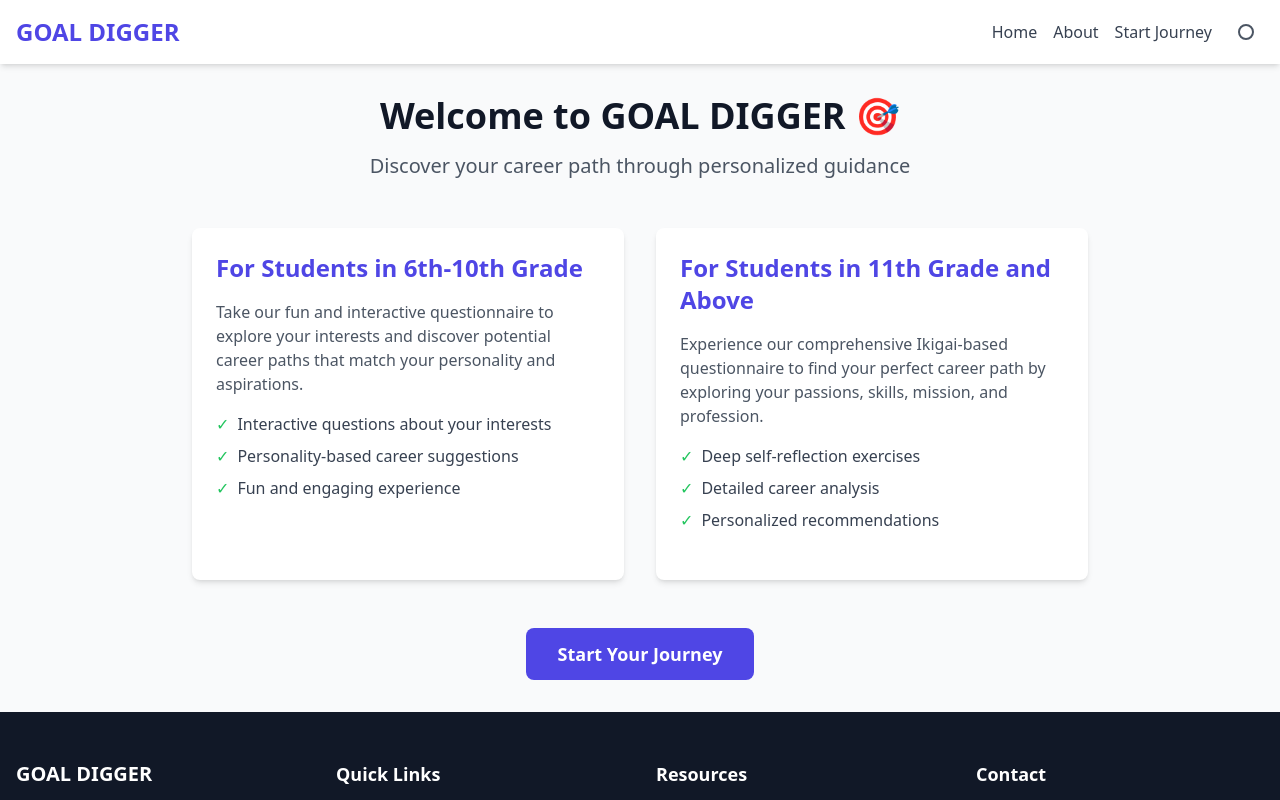
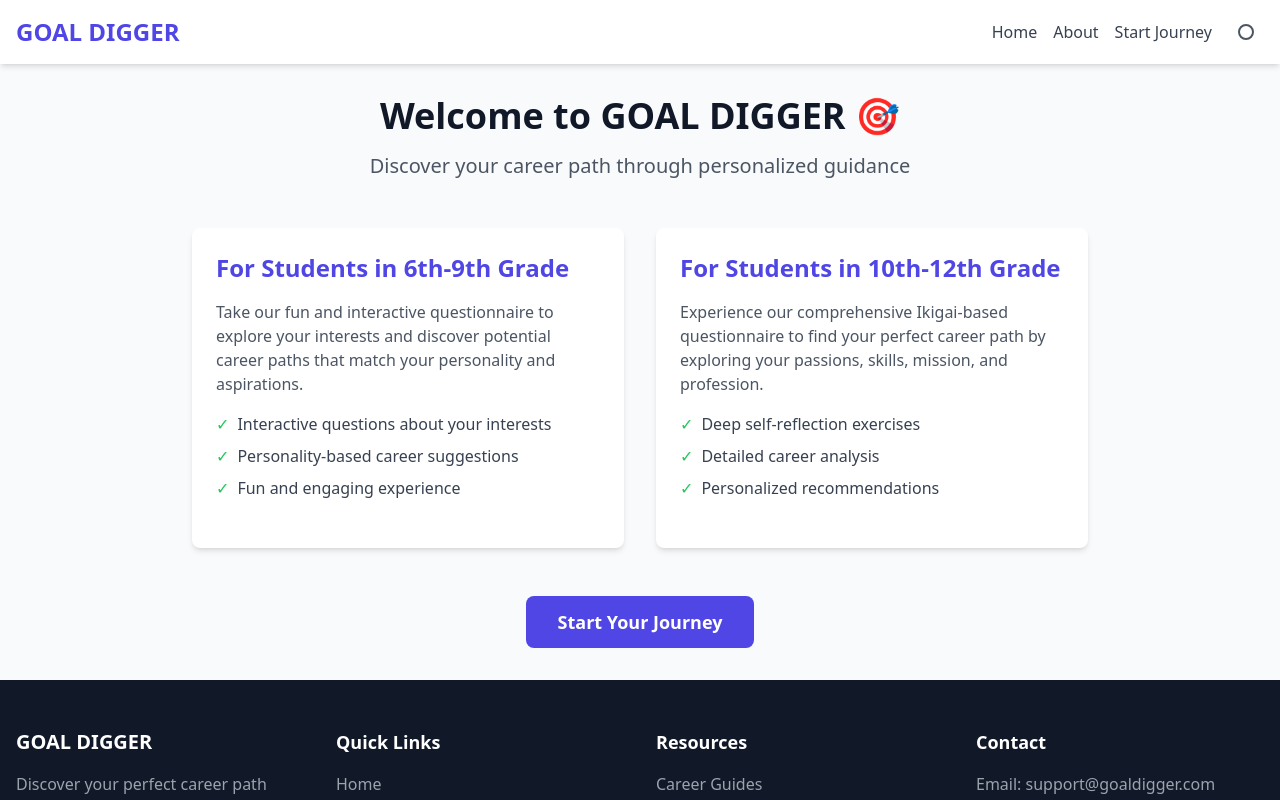
Before and after one commit to ShravniJehurkar/Goal-Digger, a React (Vite) app: page / in a window 1280 px wide. Shown: the top 800 px of the page. Built offline with nearby package versions, Linux system fonts and the light colour scheme.

Commit message:
Update grade ranges in Home component

```diff
--- a/src/pages/Home.jsx
+++ b/src/pages/Home.jsx
@@ -14,7 +14,7 @@ const Home = () => {
     if (!userProfile) {
       navigate('/profile');
     } else {
-      if (userProfile.grade >= 11) {
+      if (userProfile.grade >= 10) {
         navigate('/ikigai-questionnaire');
       } else if (userProfile.grade >= 6) {
         navigate('/fun-questionnaire');
@@ -38,7 +38,7 @@ const Home = () => {
       <div className="grid md:grid-cols-2 gap-8 mb-12">
         <div className="bg-white dark:bg-gray-800 p-6 rounded-lg shadow-md">
           <h2 className="text-2xl font-semibold mb-4 text-indigo-600 dark:text-indigo-400">
-            For Students in 6th-10th Grade
+            For Students in 6th-9th Grade
           </h2>
           <p className="text-gray-600 dark:text-gray-300 mb-4">
             Take our fun and interactive questionnaire to explore your interests and discover potential career paths that match your personality and aspirations.
@@ -61,7 +61,7 @@ const Home = () => {
 
         <div className="bg-white dark:bg-gray-800 p-6 rounded-lg shadow-md">
           <h2 className="text-2xl font-semibold mb-4 text-indigo-600 dark:text-indigo-400">
-            For Students in 11th Grade and Above
+            For Students in 10th-12th Grade
           </h2>
           <p className="text-gray-600 dark:text-gray-300 mb-4">
             Experience our comprehensive Ikigai-based questionnaire to find your perfect career path by exploring your passions, skills, mission, and profession.
```
